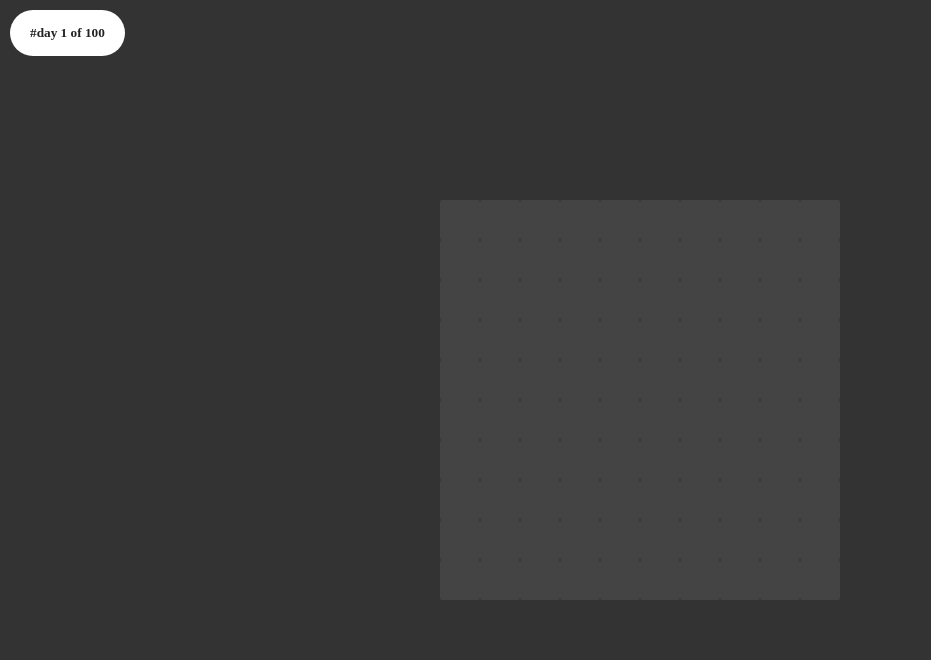
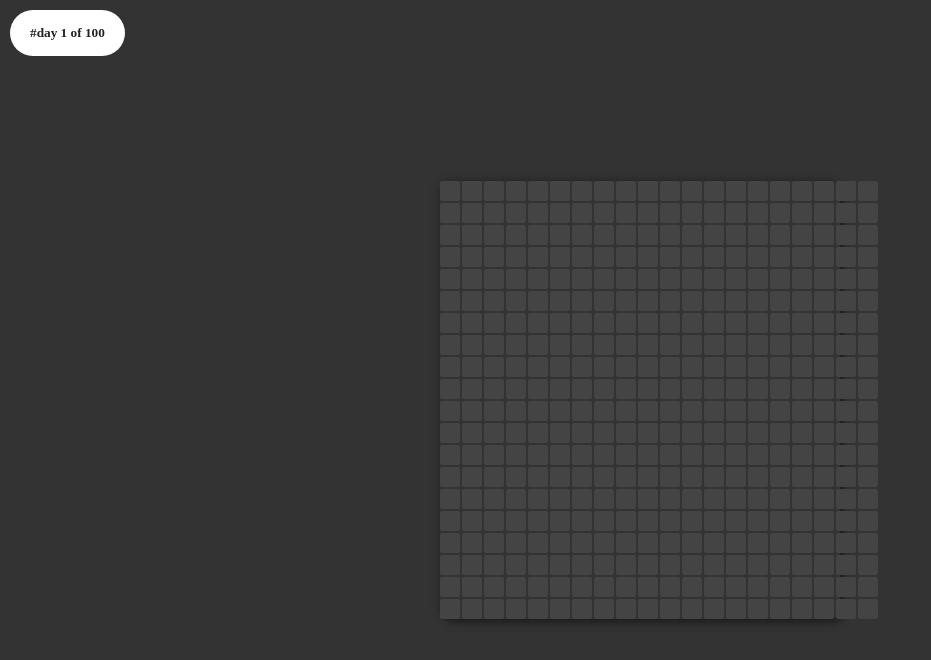
Before and after one commit to sammyodiagbe/fireworks, a plain HTML site: page index.html in a window 1280 px wide. Shown: the whole page, without its empty margins (0-931 px from the left). Drawn offline with Linux system fonts and the light colour scheme.

Commit message:
more tweaks

```diff
--- a/index.html
+++ b/index.html
@@ -12,7 +12,7 @@
     <script type="text/javascript">
       const fireworks = document.getElementById("fireworks");
       window.onload = () => {
-        for (let value = 0; value < 100; value++) {
+        for (let value = 0; value < 400; value++) {
           const button = document.createElement("button");
           button.classList.add("rainbow-button");
           button.addEventListener("mouseenter", changeBackground);
--- a/styles/style.scss
+++ b/styles/style.scss
@@ -23,13 +23,16 @@ div.current_day_of_code {
 
 div.fireworks {
   display: grid;
-  grid-template-columns: repeat(10, 1fr);
+  grid-template-columns: repeat(20, 1fr);
   border-radius: 10px;
   width: 400px;
+  grid-column-gap: 2px;
+  grid-row-gap: 2px;
+  box-shadow: 3px 3px 10px rgba(0, 0, 0, 0.5), -3px -3px 10px rgba(0, 0, 0, 0.1);
   button.rainbow-button {
     background: #444;
-    height: 40px;
-    width: 40px;
+    height: 10px;
+    width: 10px;
     // border: 1px solid #eee;
     border-radius: 2px;
   }
@@ -37,16 +40,14 @@ div.fireworks {
 
 @media screen and (min-width: 450px) {
   div.fireworks {
-    width: 400px;
-    height: 400px;
     position: fixed;
     left: 50%;
     top: 50%;
     transform: translate(-50%, -50%);
     button.rainbow-button {
       background: #444;
-      height: 40px;
-      width: 40px;
+      height: 20px;
+      width: 20px;
       // border: 1px solid #eee;
       border-radius: 2px;
     }
```
Also changed, not shown: styles/style.css, 1 other file.
